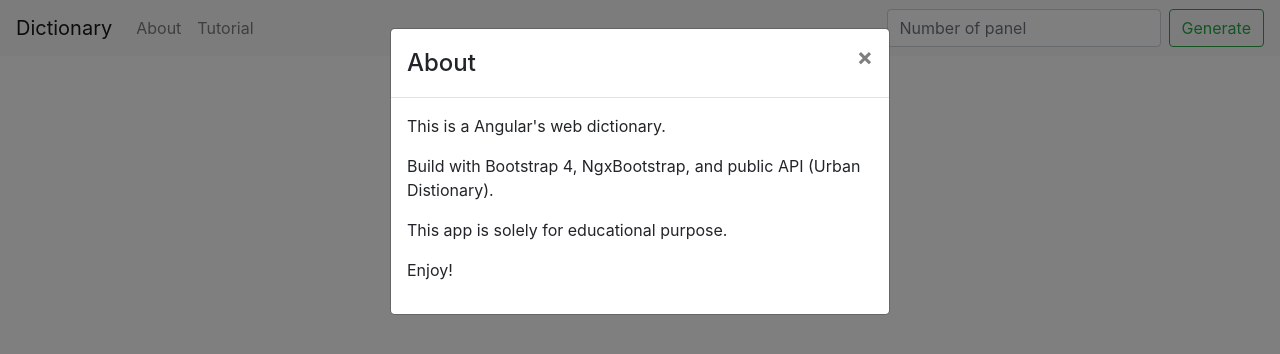
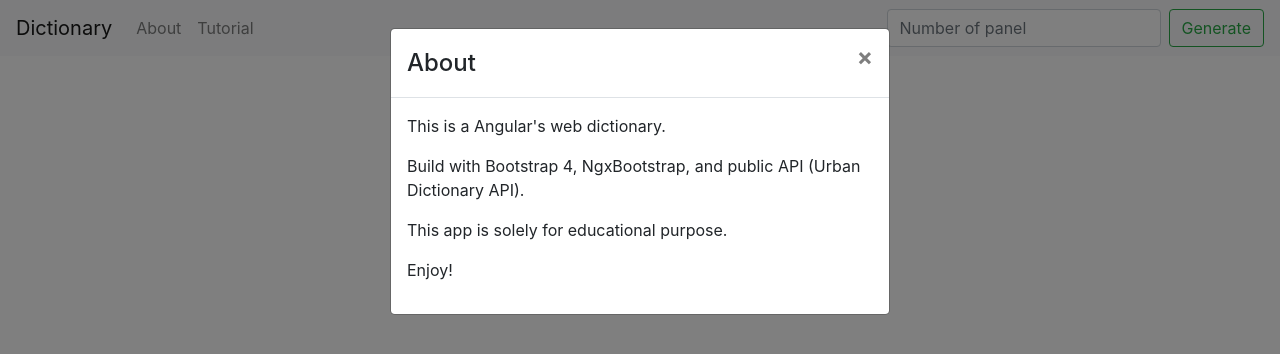
Before and after one commit to victorlcs/web-dictionary, an Angular app: page / in a window 1280 px wide. Both pictures are taken after a click on the link "About". Shown: the top 354 px of the page. Built offline with nearby package versions, Linux system fonts and the light colour scheme.

Commit message:
spelling error

```diff
--- a/src/app/components/nav-header/nav-header.component.html
+++ b/src/app/components/nav-header/nav-header.component.html
@@ -31,7 +31,7 @@
     </div>
     <div class="modal-body">
       <p>This is a Angular's web dictionary.</p>
-      <p>Build with Bootstrap 4, NgxBootstrap, and public API (Urban Distionary).</p>
+      <p>Build with Bootstrap 4, NgxBootstrap, and public API (Urban Dictionary API).</p>
       <p>This app is solely for educational purpose. </p>
       <p>Enjoy!</p>
     </div>
```
